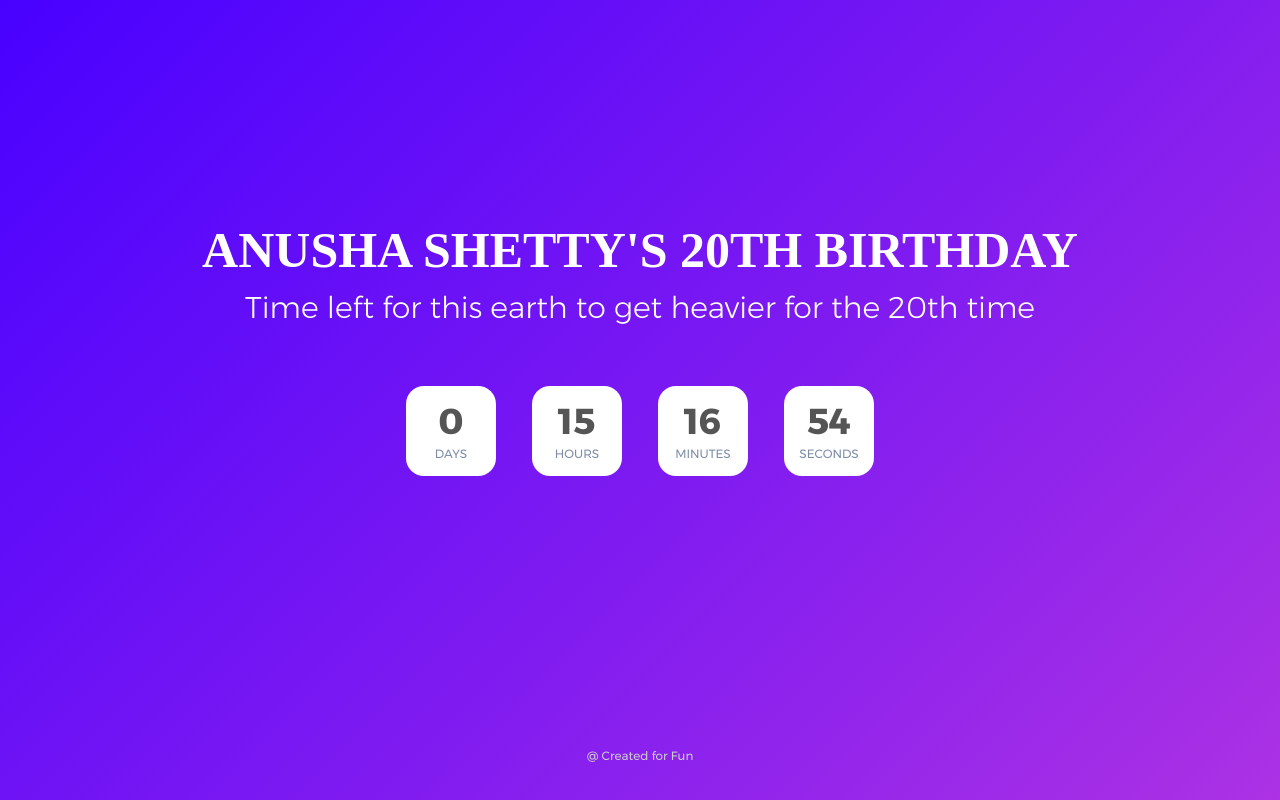
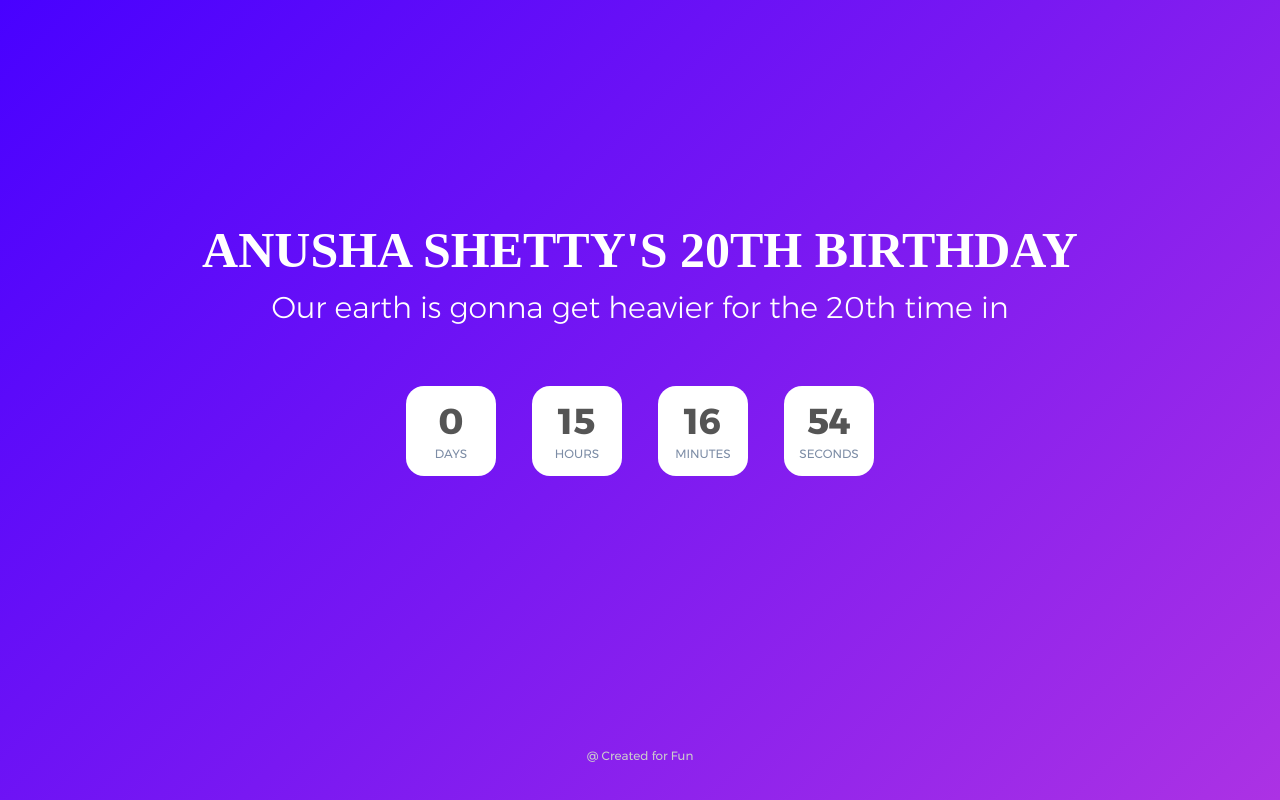
Before and after one commit to Mohammed-Aman-Khan/static-websites.github.io, a plain HTML site: page bday-site/index.html in a window 1280 px wide. Drawn offline with Linux system fonts and the light colour scheme; a web font is replaced by a local one.

Commit message:
Update index.html

```diff
--- a/bday-site/index.html
+++ b/bday-site/index.html
@@ -21,7 +21,7 @@
             </h3>
 
             <p class="txt-center l1-txt2 p-b-60">
-                Time left for this earth to get heavier for the 20th time
+                Our earth is gonna get heavier for the 20th time in
             </p>
 
             <div class="flex-w flex-c cd100 p-b-82">
```
